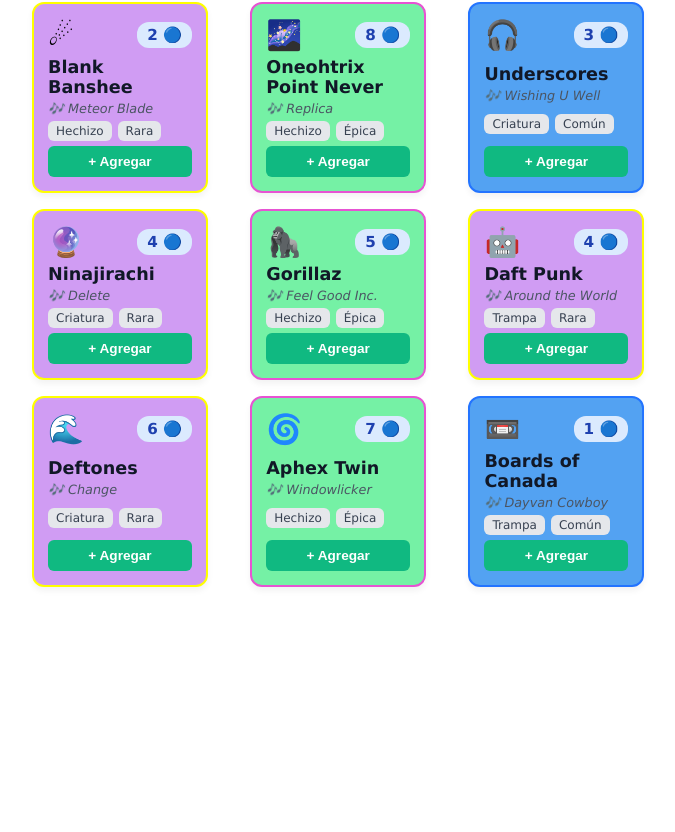
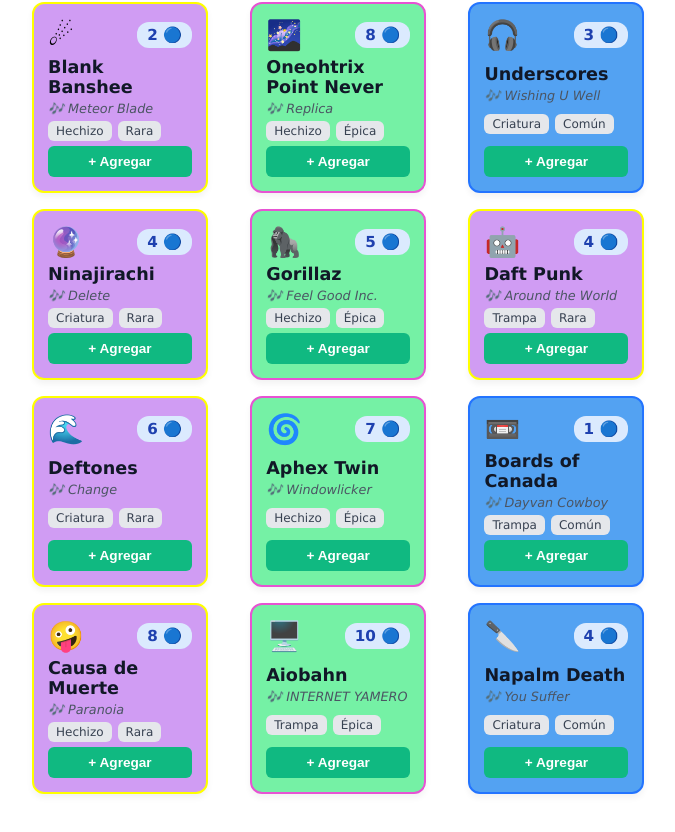
Before and after one commit to fernandakauak/tcgmaker, a Vue app: page / in a window 1280 px wide. Shown: the part 567-1399 px from the top of the page, without its empty margins (85-760 px from the left). Before the commit the page ends 1194 px from the top, so only its background shows below. Built offline with nearby package versions, Linux system fonts and the light colour scheme.

Commit message:
Más canciones

```diff
--- a/src/App.vue
+++ b/src/App.vue
@@ -18,7 +18,10 @@
   { id: 12, nombre: "Daft Punk", habilidad: "Around the World", emoji: "🤖", tipo: "Trampa", coste: 4, rareza: "Rara" },
   { id: 13, nombre: "Deftones", habilidad: "Change", emoji: "🌊", tipo: "Criatura", coste: 6, rareza: "Rara" },
   { id: 14, nombre: "Aphex Twin", habilidad: "Windowlicker", emoji: "🌀", tipo: "Hechizo", coste: 7, rareza: "Épica" },
-  { id: 15, nombre: "Boards of Canada", habilidad: "Dayvan Cowboy", emoji: "📼", tipo: "Trampa", coste: 1, rareza: "Común" }
+  { id: 15, nombre: "Boards of Canada", habilidad: "Dayvan Cowboy", emoji: "📼", tipo: "Trampa", coste: 1, rareza: "Común" },
+  { id: 16, nombre: "Causa de Muerte", habilidad: "Paranoia", emoji: "🤪", tipo: "Hechizo", coste: 8, rareza: "Rara" },
+  { id: 17, nombre: "Aiobahn", habilidad: "INTERNET YAMERO", emoji: "🖥️", tipo: "Trampa", coste: 10, rareza: "Épica" },
+  { id: 18, nombre: "Napalm Death", habilidad: "You Suffer", emoji: "🔪", tipo: "Criatura", coste: 4, rareza: "Común" }
 ]);
 
 const mazo = ref([]);
```
